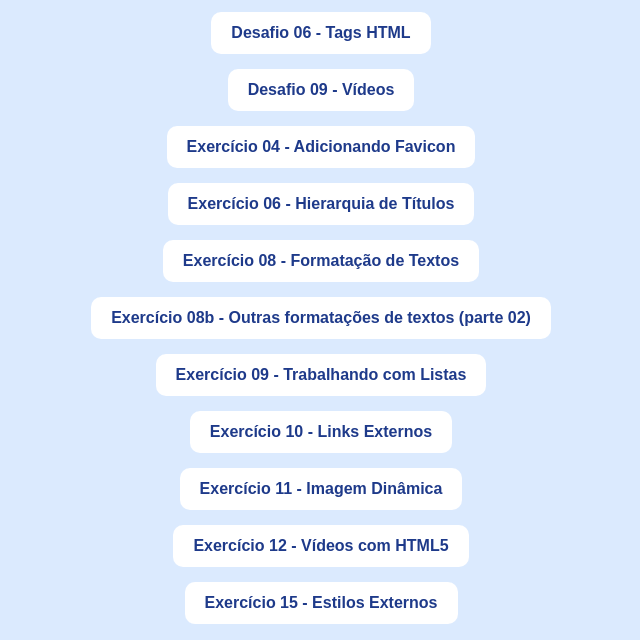
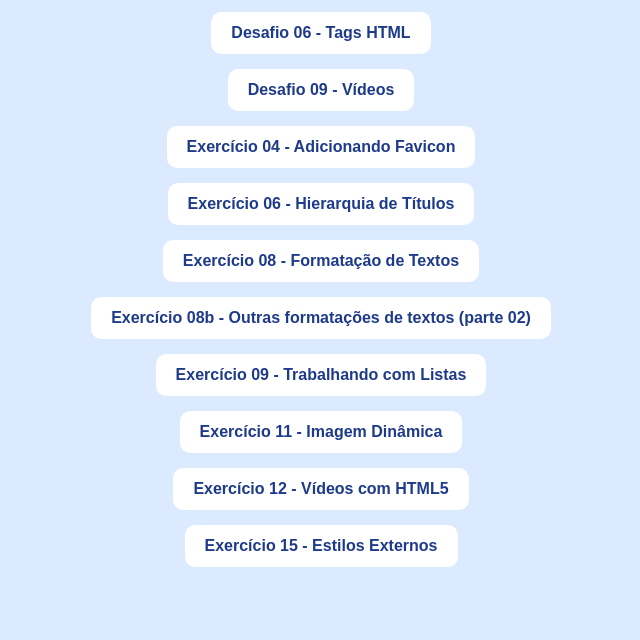
Before and after one commit to SamiraPonaht/Curso-HTML5-CSS3-Curso-em-Video-Gustavo-Guanabara, a plain HTML site: page index.html in a window 1280 px wide. Shown: the part 213-853 px from the top of the page, without its empty margins (319-959 px from the left). After the commit the page ends 800 px from the top, so only its background shows below. Drawn offline with Linux system fonts and the light colour scheme.

Commit message:
Update index.html

```diff
--- a/index.html
+++ b/index.html
@@ -63,9 +63,6 @@
         <a href="./modulo-1/ex001/ex009/index.html">Exercício 09 - Trabalhando com Listas</a>
       </li>
       <li>
-        <a href="./modulo-1/ex001/ex010/index.html">Exercício 10 - Links Externos</a>
-      </li>
-      <li>
         <a href="./modulo-1/ex001/ex011/index.html">Exercício 11 - Imagem Dinâmica</a>
       </li>
       <li>
```
